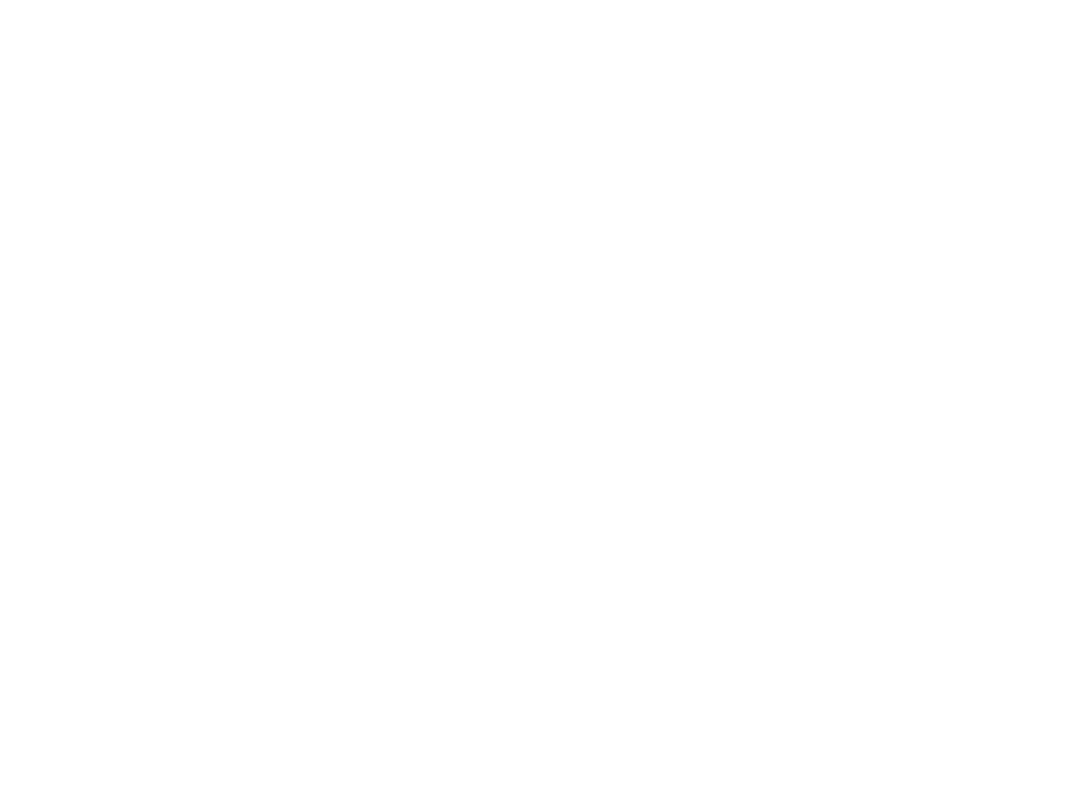
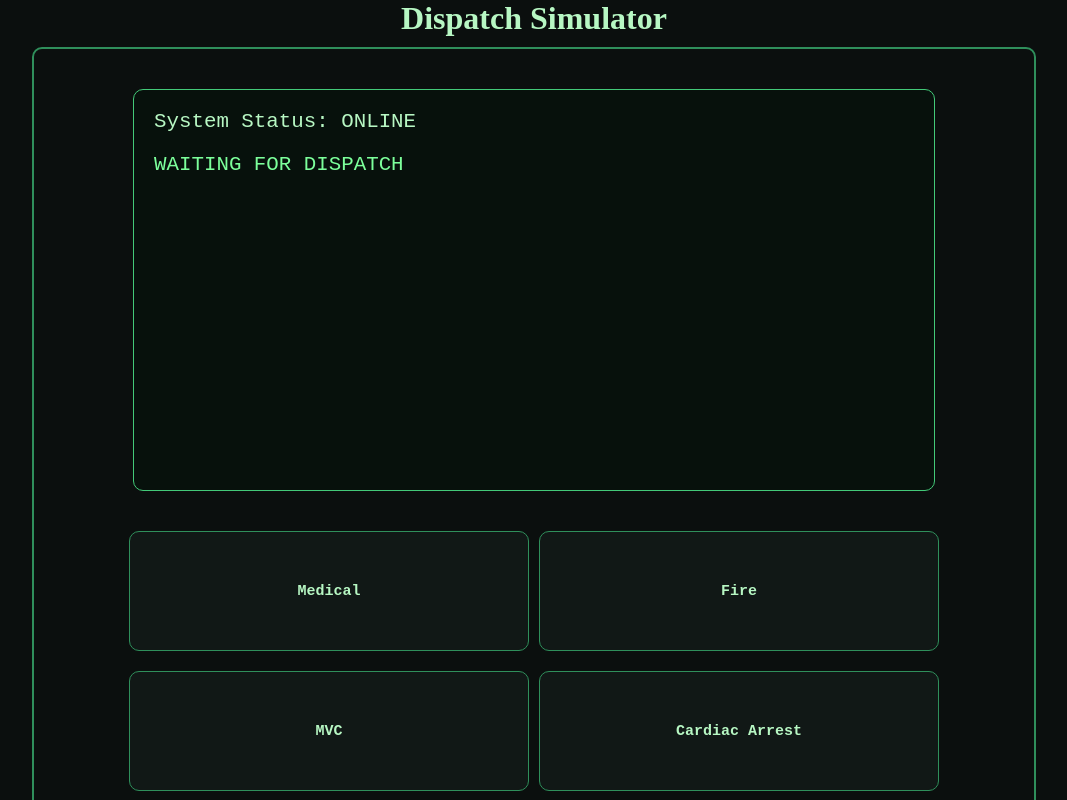
Before and after one commit to andrewoyster/Dispatch-Simulator, a plain HTML site: page index.html in a window 1280 px wide. Shown: the top 800 px of the page, without its empty margins (106-1173 px from the left). Drawn offline with Linux system fonts and the light colour scheme.

Commit message:
Added interface, Add dispatch button click listeners

```diff
--- a/index.html
+++ b/index.html
@@ -1,16 +1,30 @@
-<!DOCTYPE html>
+<!doctype html>
 <html lang="en">
 
 <head>
-    <meta charset="UTF-8">
-    <meta name="viewport" content="width=device-width, initial-scale=1.0">
+    <meta charset="UTF-8" />
+    <meta name="viewport" content="width=device-width, initial-scale=1.0" />
     <title>Dispatch Sim.. Learning DOM</title>
-
+    <link rel="stylesheet" href="styles.css" />
 </head>
 
 <body>
+    <h1>Dispatch Simulator</h1>
 
-
+    <div class="console">
+        <div class="screen">
+            <div class="dispatch-display">
+                <p>System Status: ONLINE</p>
+                <p class="dispatch-message">WAITING FOR DISPATCH</p>
+            </div>
+        </div>
+        <div class="controls">
+            <button class="medical dispatch">Medical</button>
+            <button class="fire dispatch">Fire</button>
+            <button class="mvc dispatch">MVC</button>
+            <button class="arrest dispatch">Cardiac Arrest</button>
+        </div>
+    </div>
 
     <script src="script.js"></script>
 </body>
--- a/script.js
+++ b/script.js
@@ -0,0 +1,14 @@
+var numberOfDispatchTypes = document.querySelectorAll(".dispatch").length;
+
+console.log(numberOfDispatchTypes);
+
+for (let i = 0; i < numberOfDispatchTypes; i++) {
+  document
+    .querySelectorAll(".dispatch")
+    [i].addEventListener("click", function () {
+      console.log("I just got clicked!");
+      console.log(this);
+      var dispatchType = this.innerHTML;
+      console.log(dispatchType);
+    });
+}
--- a/styles.css
+++ b/styles.css
@@ -0,0 +1,64 @@
+* {
+    padding: 0;
+    margin: 0;
+}
+
+body {
+    background-color: #0b0f0e;
+    color: #b7f7c3;
+    display: flex;
+    flex-direction: column;
+    align-items: center;
+}
+
+.console {
+    border: 2px solid #2f8f5b;
+    width: 80%;
+    max-width: 1000px;
+    height: 900px;
+    display: flex;
+    flex-direction: column;
+    align-items: center;
+    padding-top: 40px;
+    margin-top: 10px;
+    border-radius: 10px;
+}
+
+.screen {
+    background-color: #07110c;
+    border: 1px solid #43c978;
+    width: 80%;
+    height: 400px;
+    display: flex;
+    border-radius: 10px;
+}
+
+.dispatch-display {
+    font-family: monospace;
+    font-size: 1.3rem;
+    padding: 20px;
+}
+
+.dispatch-message {
+    color: #7cff9b;
+    padding-top: 20px;
+}
+
+.controls {
+    display: grid;
+    grid-template-columns: 1fr 1fr;
+    gap: 20px;
+    padding-top: 40px;
+    column-gap: 10px;
+}
+button {
+    height: 120px;
+    width: 400px;
+    background-color: #111816;
+    color: #b7f7c3;
+    border: 1px solid #2f8f5b;
+    border-radius: 10px;
+    font-family: monospace;
+    font-weight: 800;
+    font-size: 15px;
+}
```
